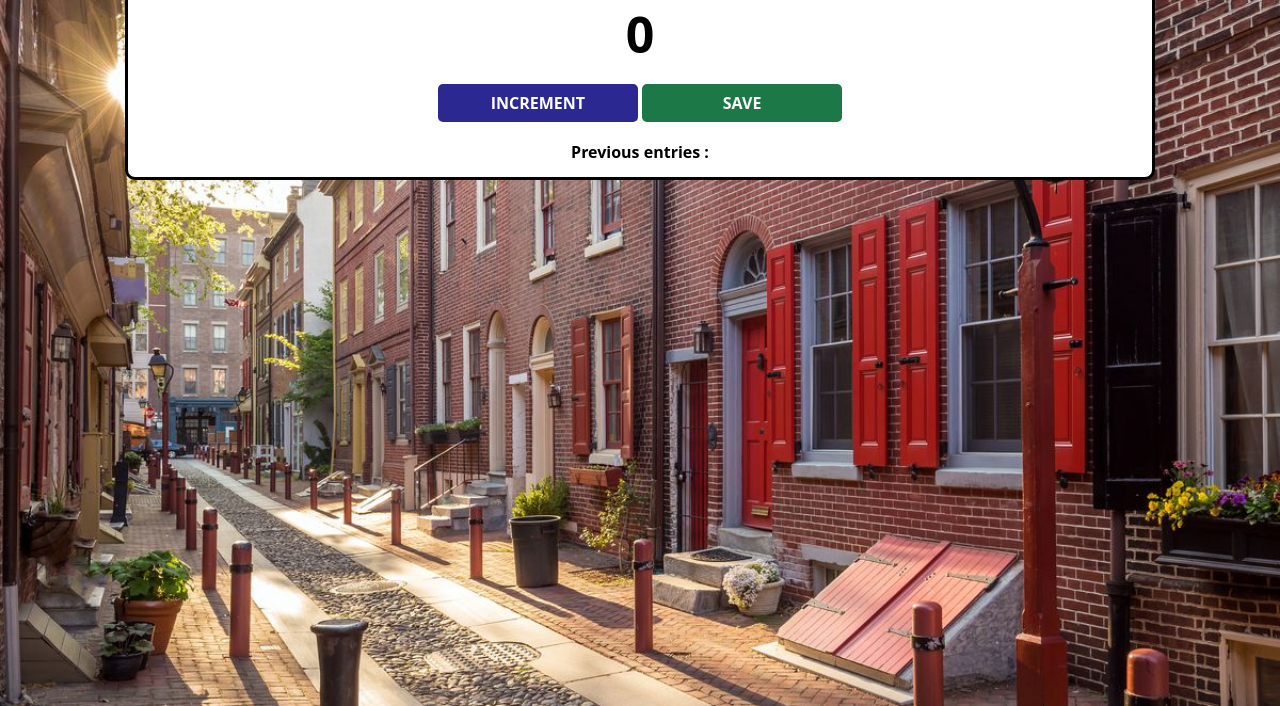
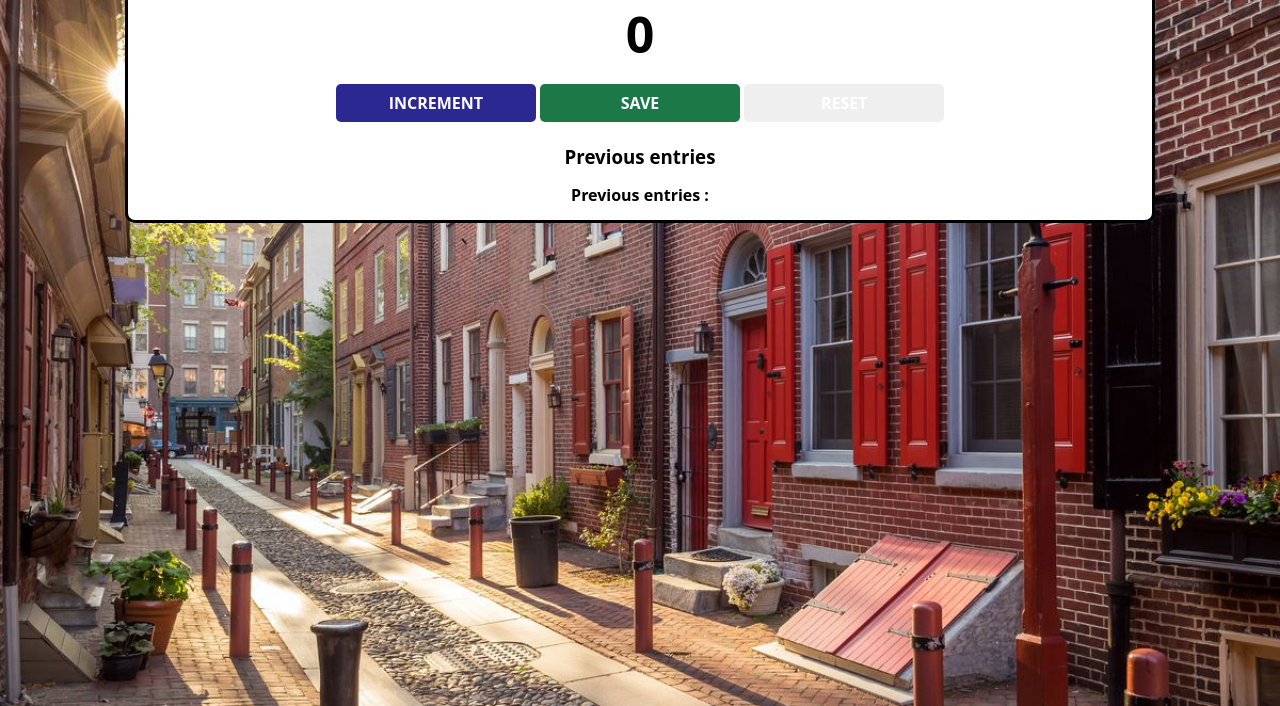
Before and after one commit to RNCDRajanayake/passenger--counter, a website built with Vite: page index.html in a window 1280 px wide. Shown: the part 94-800 px from the top of the page. Built offline with nearby package versions, Linux system fonts and the light colour scheme.

Commit message:
Add reset button

```diff
--- a/index.html
+++ b/index.html
@@ -9,6 +9,8 @@
             <h2 id="count-el">0</h2>
             <button id="increment-btn" onclick="increment()">INCREMENT</button>
             <button id="save-btn" onclick="save()">SAVE</button>
+            <button id="reset-btn" onclick="reset()">RESET</button>
+            <h3>Previous entries</h3> <p id="save-el"></p>
             <p id="save-el">Previous entries : </p>
         </div>
     <script src="index.js"> </script>
```
